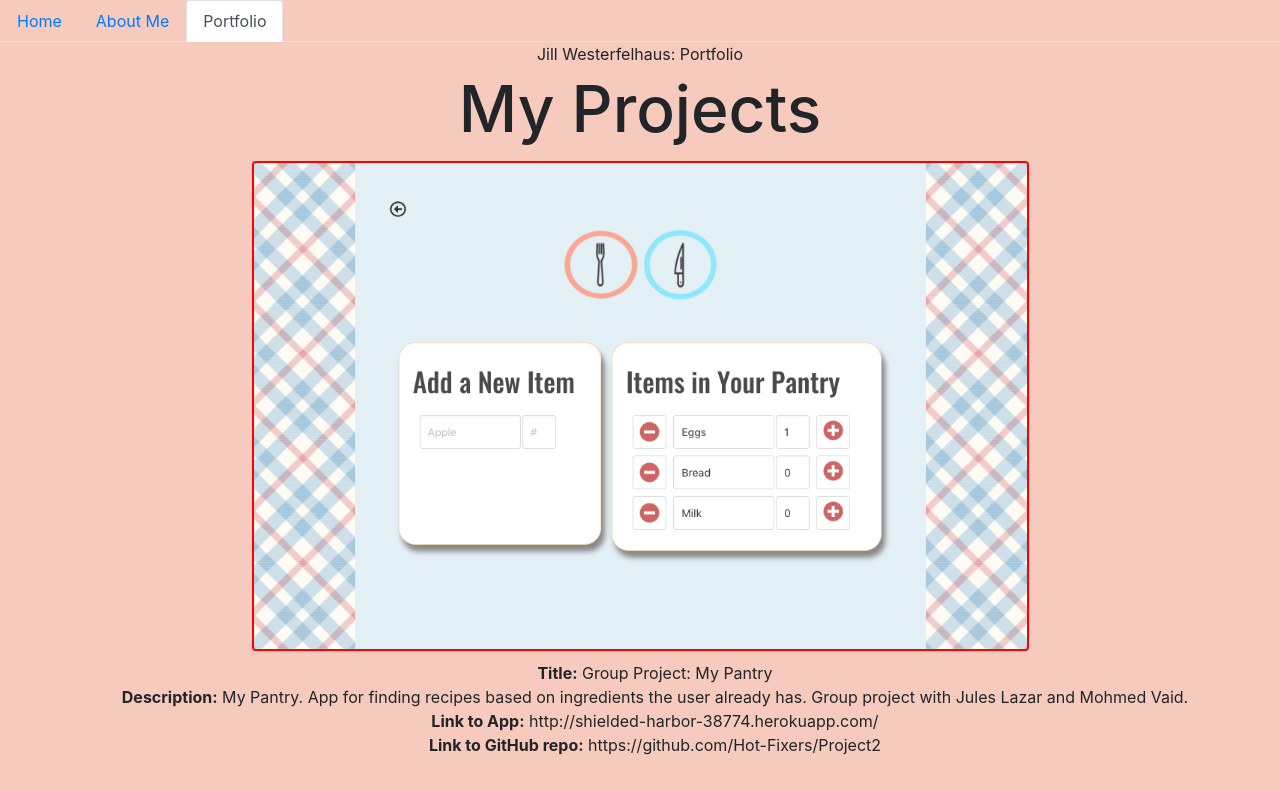
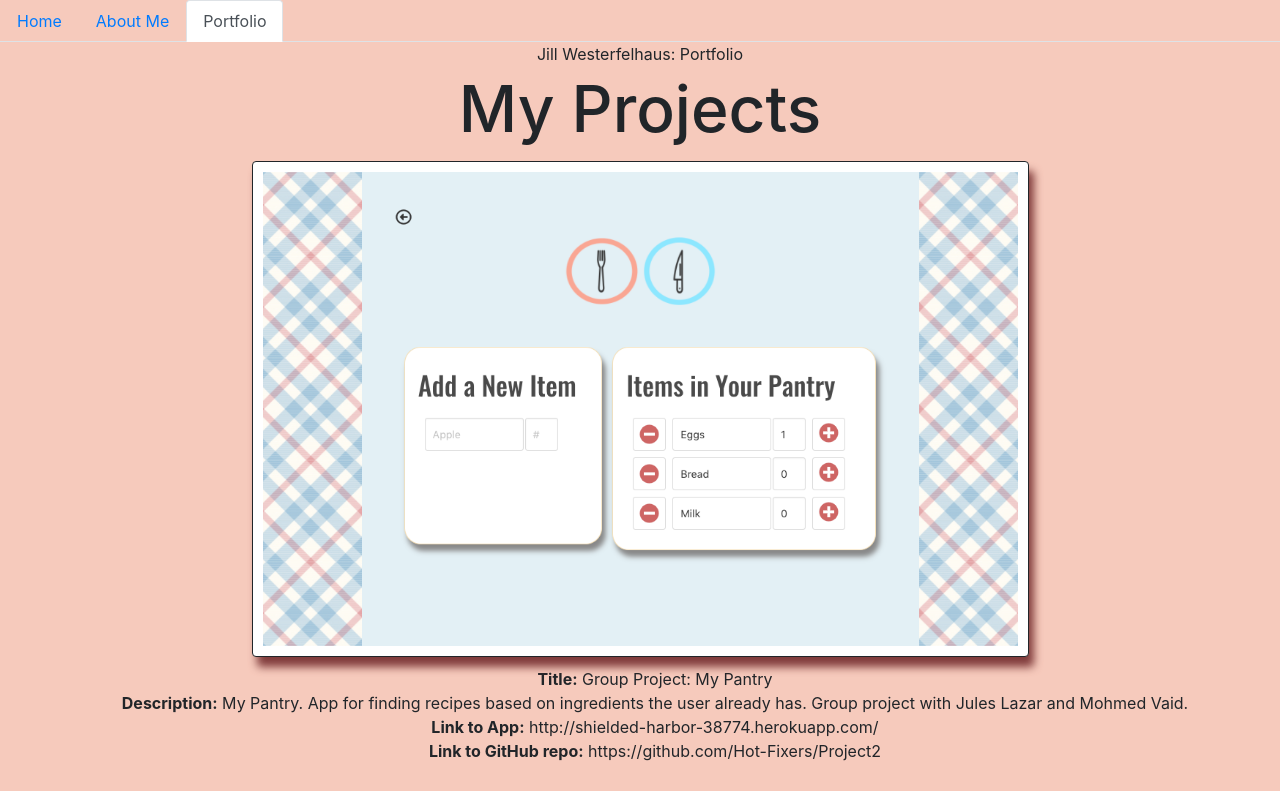
Before and after one commit to JIllWesterfelhaus/ReactPortfolio, a React (Create React App) app in the folder portfolio/: page /portfolio in a window 1280 px wide. Shown: the top 791 px of the page. Built offline with nearby package versions, Linux system fonts and the light colour scheme.

Commit message:
added shadow border to screenshots in portfolio

```diff
--- a/portfolio/src/components/pages/AboutMe.js
+++ b/portfolio/src/components/pages/AboutMe.js
@@ -6,7 +6,7 @@ function About() {
 
         <div>
         <h1>About Me</h1>
-        <div className="container-aboutMe">
+        <div className="aboutMe">
             <div className="Headshot">
         <img className="rounded-circle" style={{width: "25%"}} src={Headshot} alt="Jill Westerfelhaus" />
         </div>
--- a/portfolio/src/index.css
+++ b/portfolio/src/index.css
@@ -11,15 +11,15 @@ body {background-color: #f6cabc;}
   display: flex;
   align-items: center;
   justify-content: center;
-  border-color: red;
-  border-width: 2px;
+  border: 1px solid;
+  padding: 10px;
+  box-shadow: 5px 10px 8px #813c3c;
 }
 .container {
   display: flex;
   align-items: center;
   justify-content: center;
 }
-
 
 .content {
   text-align: center;
@@ -46,7 +46,7 @@ h3 {
 
 .aboutMe {
 font-size: 1.2em;
-padding: 3%;
+padding: 5%;
 }
 
   @media only screen and (max-width: 660px) {
```
